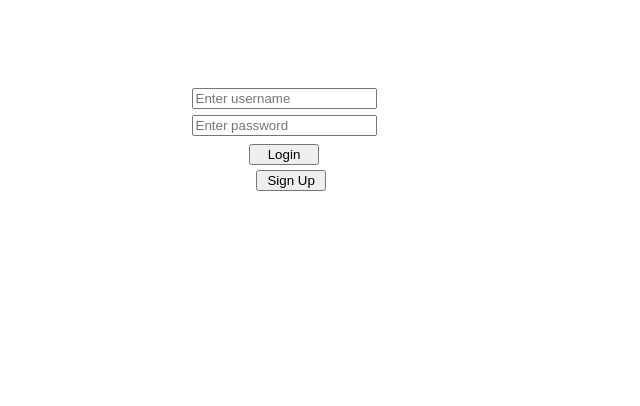
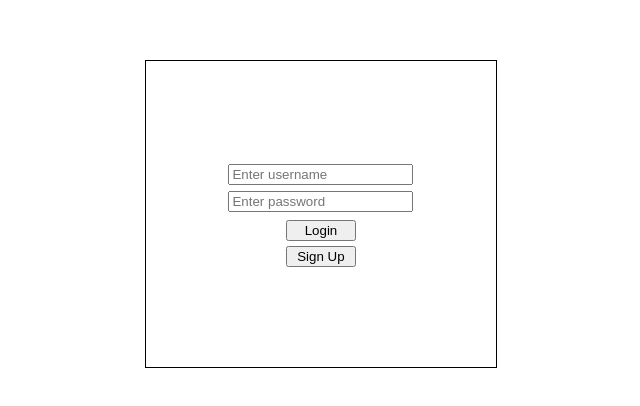
Before and after one commit to joki9448/to-do-list, a React (Create React App) app in the folder client/: page / in a window 1280 px wide. Shown: the part 130-536 px from the top of the page, without its empty margins (356-996 px from the left). Built offline with nearby package versions, Linux system fonts and the light colour scheme; no server answers.

Commit message:
added alert when username or password is incorrect onlogin

```diff
--- a/client/src/App.css
+++ b/client/src/App.css
@@ -4,11 +4,15 @@
 } */
 
 .login-form {
+  border: 1px solid black;
+  padding: 100px;
   display: flex;
+  justify-content: center;
   flex-direction: column;
-  justify-content: center;
   align-items: center;
-  margin-top: 17%;
+  margin-left: 39%;
+  width: 150px;
+  margin-top: 15%;
 }
 .login-form input {
   margin: 3px;
@@ -19,7 +23,7 @@
 }
 .signup-btn {
   margin-top: 5px;
-  margin-left: 47.8%;
+  /* margin-left: 47.8%; */
   width: 70px;
 }
 
@@ -43,14 +47,14 @@
   margin-top: 15%;
   padding-left: 3%;
   padding-right: 3%;
-  opacity: 1;
 }
 .signup-form input {
   margin: 3px;
 }
-.signup-btn {
+.signup-modal-btn {
   margin-top: 5px;
   width: 70px;
+
 }
 .close-signup-form {
   position: fixed;
--- a/client/src/App.js
+++ b/client/src/App.js
@@ -37,7 +37,6 @@ function App() {
         handleIsSignUpFormVisible={handleIsSignUpFormVisible}
         />
         <SignUpForm handleIsSignUpFormVisible={handleIsSignUpFormVisible} isSignUpFormVisible={isSignUpFormVisible}/>
-        {/* {isSignUpFormVisible ? <SignUpForm handleIsSignUpFormVisible={handleIsSignUpFormVisible}/> : null}     */}
       </>
     )
   }
--- a/client/src/components/LoginForm.js
+++ b/client/src/components/LoginForm.js
@@ -20,6 +20,8 @@ function LoginForm({ onLogin, handleIsSignUpFormVisible }) {
             let res = await req.json()
             if (req.status === 201) {
                 onLogin(res.username)
+            } else if (req.status === 401) {
+                alert('Invalid username or password')
             }
         }   catch (error) {
             alert(error.messages)
@@ -43,8 +45,8 @@ function LoginForm({ onLogin, handleIsSignUpFormVisible }) {
                     placeholder="Enter password"
                 />
                 <button className="login-btn" type="submit">Login</button>
+            <button className="signup-btn" onClick={() => handleIsSignUpFormVisible(true)}>Sign Up</button>
             </form>
-            <button className="signup-btn" onClick={() => handleIsSignUpFormVisible(true)}>Sign Up</button>
         </>
     )
 };
--- a/client/src/components/SignUpForm.js
+++ b/client/src/components/SignUpForm.js
@@ -20,8 +20,7 @@ function SignUpForm({ handleIsSignUpFormVisible, isSignUpFormVisible }) {
             if (req.status === 201) {
                 alert('Account created!')
             }
-            console.log(req)
-            // let res = await req.json();
+            let res = await req.json();
         } catch (error) {
             alert(error.messages)
         }
@@ -48,7 +47,7 @@ function SignUpForm({ handleIsSignUpFormVisible, isSignUpFormVisible }) {
                     value={passwordConfirmation}
                     placeholder="Confirm password"
                 />
-                <button className="login-btn" type="submit">Create Account</button>
+                <button className="signup-modal-btn" type="submit">Create Account</button>
             </form>
             <div className="close-signup-form" onClick={() => {handleIsSignUpFormVisible(false)}}>X</div>
         </div>
```
Also changed, not shown: 1 other file (tests, documents, lock files or other folders).
